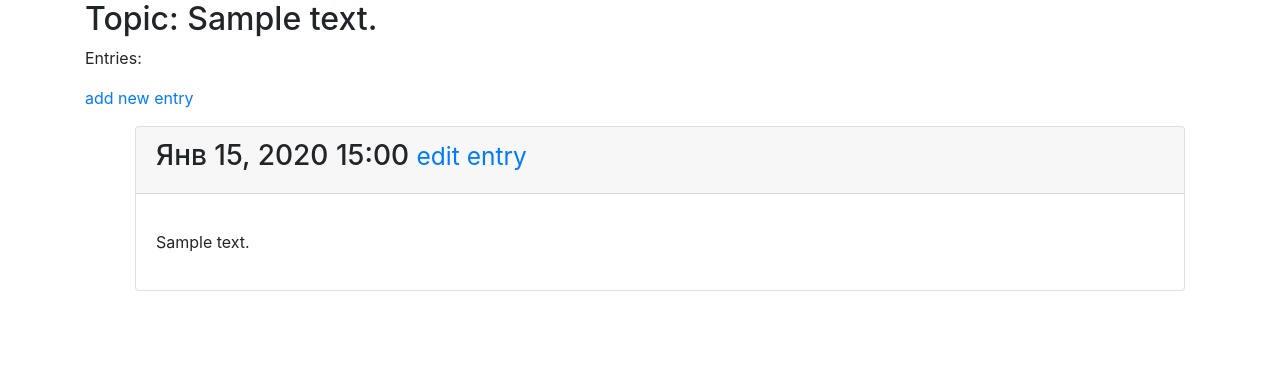
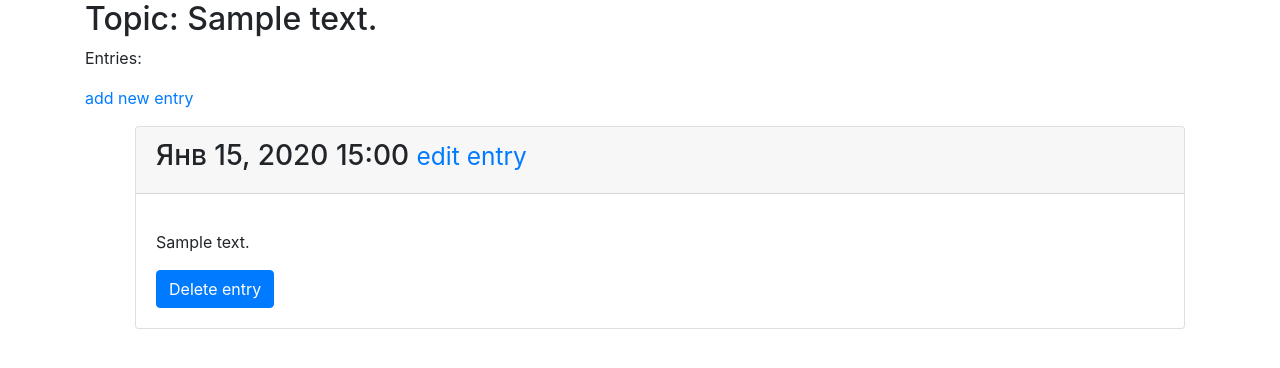
Before and after one commit to deverser/learning_log, a Django app: page /topics/1/ in a window 1280 px wide. Shown: the part 56-424 px from the top of the page. Run offline with Django 3.2, Linux system fonts and the light colour scheme; a user stored in the database is signed in; tables that the repository leaves empty hold one stand-in row (values such as "Sample post"); some libraries are stand-ins or nearby versions.

Commit message:
Added function for deleting entry, added "delete" buttons in entry cards and edit entry template

```diff
--- a/learning_logs/templates/learning_logs/edit_entry.html
+++ b/learning_logs/templates/learning_logs/edit_entry.html
@@ -13,7 +13,7 @@
       {% csrf_token %}
       {% bootstrap_form form %}
       {% bootstrap_button "Save changes" button_type="submit" button_class="btn-primary" %}
-
+      <a href="{% url 'learning_logs:delete_entry' entry.id %}" class="btn btn-primary">Delete entry</a>
   </form>
 
 {% endblock content %}
--- a/learning_logs/templates/learning_logs/topic.html
+++ b/learning_logs/templates/learning_logs/topic.html
@@ -22,6 +22,7 @@
                 </div>
                 <div class="card-body">
                     <p class="card-text">{{ entry.text|linebreaks }}</p>
+                    <a href="{% url 'learning_logs:delete_entry' entry.id %}" class="btn btn-primary">Delete entry</a>
                 </div>
             </div> <!-- panel -->
 
--- a/learning_logs/urls.py
+++ b/learning_logs/urls.py
@@ -10,6 +10,8 @@ urlpatterns = [
     path('new_entry/<int:topic_id>/', views.new_entry, name='new_entry'),
     # Страница редактирования записи
     path('edit_entry/<int:entry_id>/', views.edit_entry, name='edit_entry'),
+    # Удаление записи
+    path('delete_entry/<int:entry_id>/', views.delete_entry, name='delete_entry'),
     # Подробная страница одной темы
     path('topics/<int:topic_id>/', views.topic, name='topic'),
     # Страница для добавления новой темы
--- a/learning_logs/views.py
+++ b/learning_logs/views.py
@@ -54,8 +54,7 @@ def new_topic(request):
 def new_entry(request, topic_id):
     """Добавляет новую запись по конкретной теме"""
     topic = Topic.objects.get(id=topic_id)
-    if topic.owner != request.user:
-        raise Http404
+    check_topic_owner(topic, request)
     if request.method != 'POST':
         # Данные не отправлялись; создается пустая форма.
         form = EntryForm()
@@ -92,6 +91,19 @@ def edit_entry(request, entry_id):
     return render(request, 'learning_logs/edit_entry.html', context)
 
 
+@login_required
+def delete_entry(request, entry_id):
+    """Совершает удаление записи"""
+    try:
+        entry = Entry.objects.get(id=entry_id)
+        topic = entry.topic
+        check_topic_owner(topic, request)
+        entry.delete()
+        return HttpResponseRedirect('/topics')
+    except Entry.DoesNotExist:
+        return Http404
+
+
 def check_topic_owner(topic, request):
     """Проверка того, что тема принадлежит данному пользователю"""
     if topic.owner != request.user:
```
